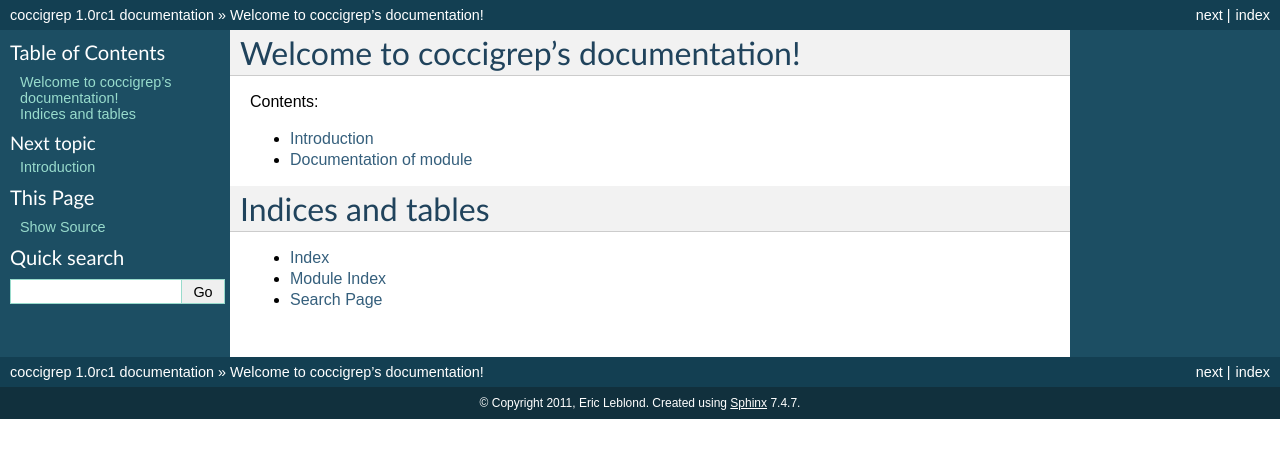
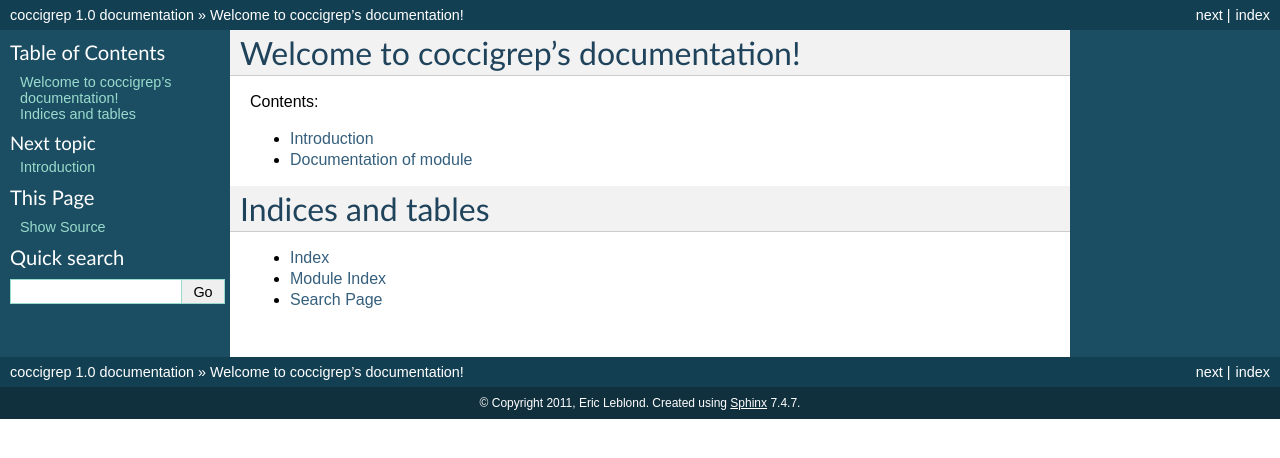
Before and after one commit to regit/coccigrep, a Sphinx documentation site: the page built from doc/index.rst, in a window 1280 px wide. Shown: the top 458 px of the page. Built offline with Sphinx 7.4.7, drawn with Linux system fonts in a browser that asks for light colours; formulas are drawn with MathJax 3.

Commit message:
Set release number to 1.0.

```diff
--- a/doc/conf.py
+++ b/doc/conf.py
@@ -51,7 +51,7 @@
 # The short X.Y version.
 version = '1.0'
 # The full version, including alpha/beta/rc tags.
-release = '1.0rc1'
+release = '1.0'
 
 # The language for content autogenerated by Sphinx. Refer to documentation
 # for a list of supported languages.
--- a/setup.py
+++ b/setup.py
@@ -2,7 +2,7 @@
 from setuptools import setup
 
 setup(name='coccigrep',
-      version='1.0rc2',
+      version='1.0',
       description='Semantic grep for C based on coccinelle',
       author='Eric Leblond',
       author_email='eric@regit.org',
```
Also changed, not shown: 2 other files.
